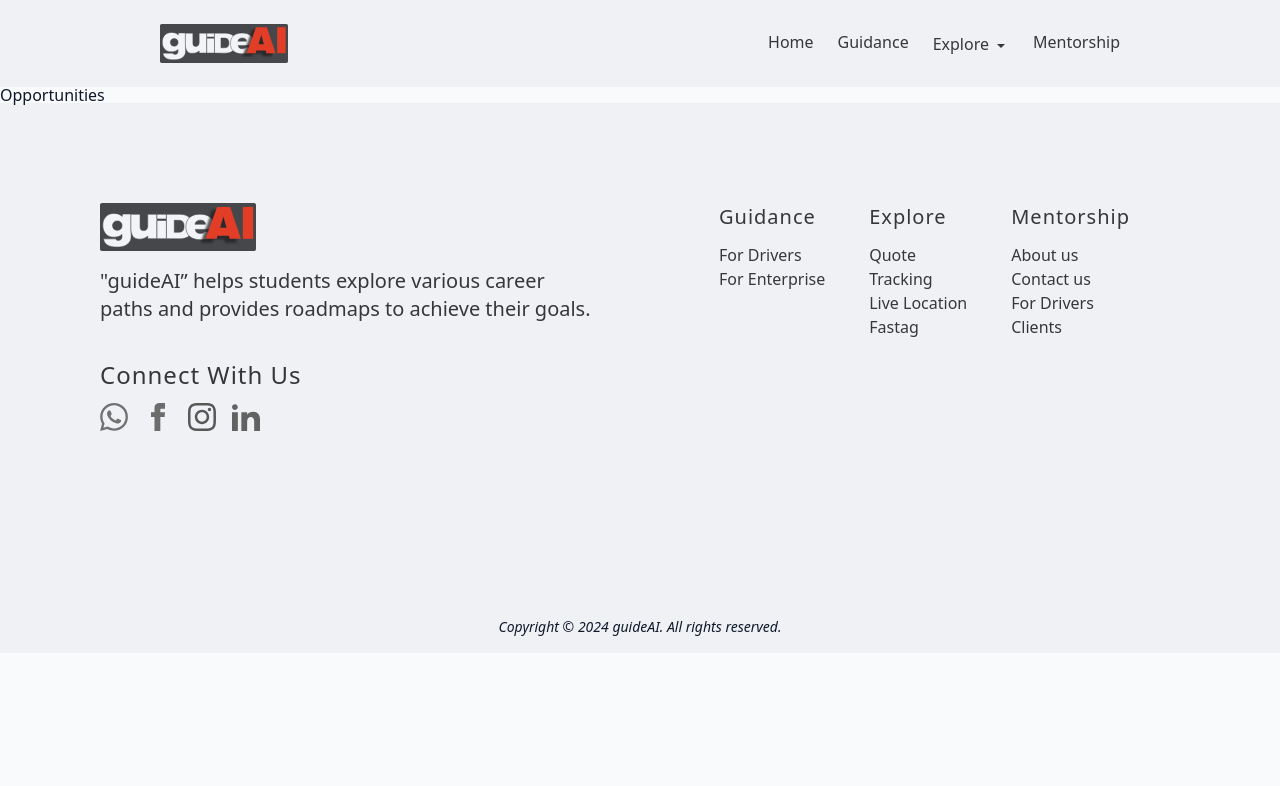
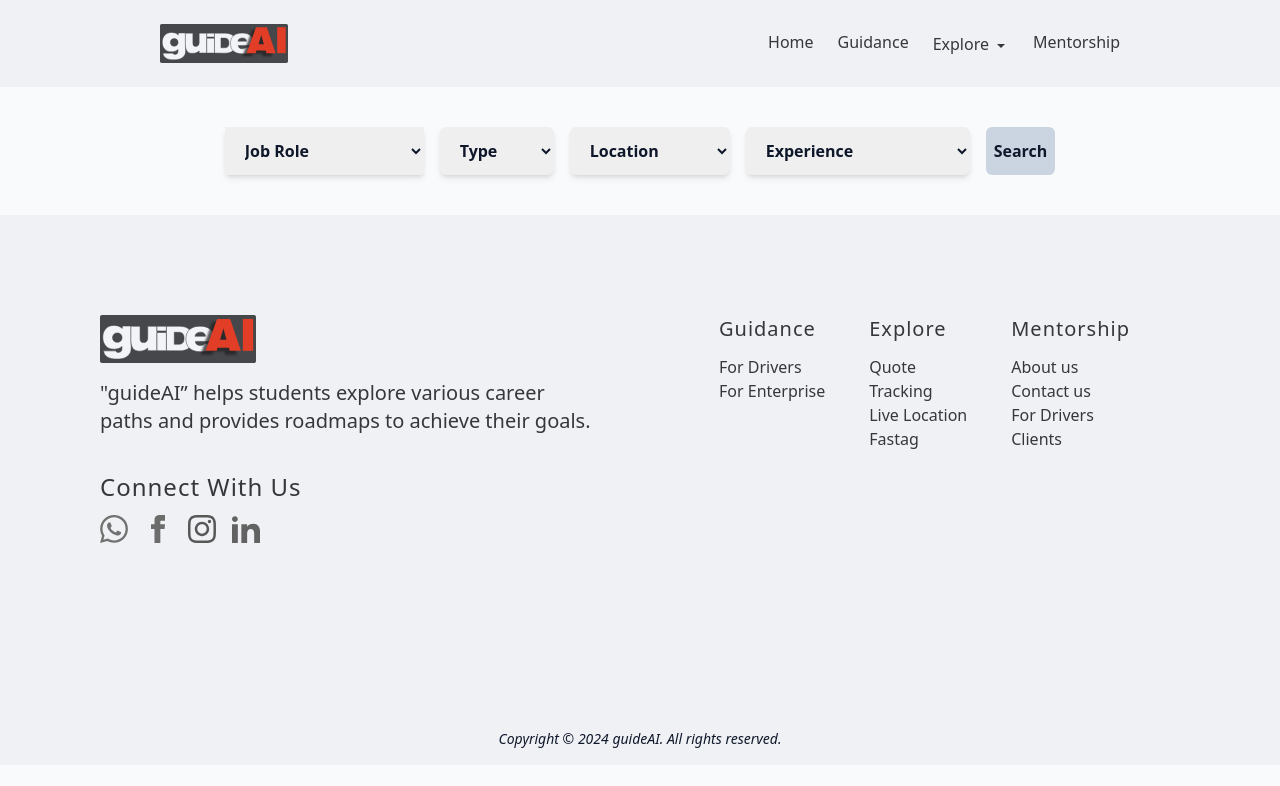
Before and after one commit to career-counseling-ai/guideAI, a React (Vite) app in the folder frontend/: page /explore/opportunities in a window 1280 px wide. Shown: the top 786 px of the page. Built offline with nearby package versions, Linux system fonts and the light colour scheme.

Commit message:
added a searbar component for company-listing

```diff
--- a/frontend/src/components/Hero.jsx
+++ b/frontend/src/components/Home/Hero.jsx
@@ -1,4 +1,4 @@
-import heroImg from '../assets/images/hero.svg';
+import heroImg from '../../assets/images/hero.svg'
 
 function Hero() {
   return (
--- a/frontend/src/components/SuccessStory.jsx
+++ b/frontend/src/components/Home/SuccessStory.jsx
@@ -4,7 +4,7 @@ import 'slick-carousel/slick/slick-theme.css';
 import React from 'react';
 import Slider from 'react-slick';
 // import { list } from './data';
-import { stories } from '../utils/storydata';
+import { stories } from '../../utils/storydata'
 
 function SuccessStory() {
   var settings = {
--- a/frontend/src/components/Testimonials.jsx
+++ b/frontend/src/components/Home/Testimonials.jsx
@@ -4,7 +4,7 @@ import 'slick-carousel/slick/slick-theme.css';
 import React from 'react';
 import Slider from 'react-slick';
 // import { list } from './data';
-import { stories } from '../utils/storydata';
+import { stories } from '../../utils/storydata'
 
 function Testimonials() {
   var settings = {
--- /dev/null
+++ b/frontend/src/components/Opportunities/SearchBar.jsx
@@ -0,0 +1,33 @@
+
+export default function SearchBar() {
+  return (
+    <div className="flex justify-center gap-4 my-10">
+        <select className="w-54 py-3 pl-4 font-semibold rounded-mdl shadow-md">
+            <option value="" disabled hidden selected>Job Role</option>
+            <option value="Frontend Developer">Frontend Developer</option>
+            <option value="Backend Developer">Backend Developer</option>
+            <option value="Full Stack Developer">Full Stack Developer</option>
+            <option value="Mobile Developer">Mobile Developer</option>
+        </select>
+        <select className="w-34 py-3 pl-4 font-semibold rounded-md shadow-md">
+            <option value="" disabled hidden selected>Type</option>
+            <option value="Full Time">Full Time</option>
+            <option value="Part Time">Part Time</option>
+        </select>
+        <select className="w-40 py-3 pl-4 font-semibold rounded-md shadow-md">
+            <option value="" disabled hidden selected>Location</option>
+            <option value="Remote">Remote</option>
+            <option value="Hybrid">Hybrid</option>
+            <option value="In-Office">In-Office</option>
+        </select>
+        <select className="w-56 py-3 pl-4 font-semibold rounded-md shadow-md">
+            <option value="" disabled hidden selected>Experience</option>
+            <option value="Fresher">Fresher</option>
+            <option value="Junior Level">Junior Level</option>
+            <option value="Mid Level">Mid Level</option>
+            <option value="Senior Level">Senior Level</option>
+        </select>
+        <button className="font-bold py-3 px-2 rounded-md bg-slate-300">Search</button>
+    </div>
+  )
+}
--- a/frontend/src/pages/Opportunities.jsx
+++ b/frontend/src/pages/Opportunities.jsx
@@ -1,6 +1,9 @@
+import SearchBar from "../components/Opportunities/SearchBar"
 
 export default function Opportunities() {
   return (
-    <div>Opportunities</div>
+    <div>
+      <SearchBar/>
+    </div>
   )
 }
```
Also changed, not shown: frontend/src/App.jsx (+4 -4 lines), frontend/src/components/Opportunities/JobCard.jsx (added), frontend/src/components/Roadmaps/RoadMaps.jsx (renamed from frontend/src/components/RoadMaps.jsx).
